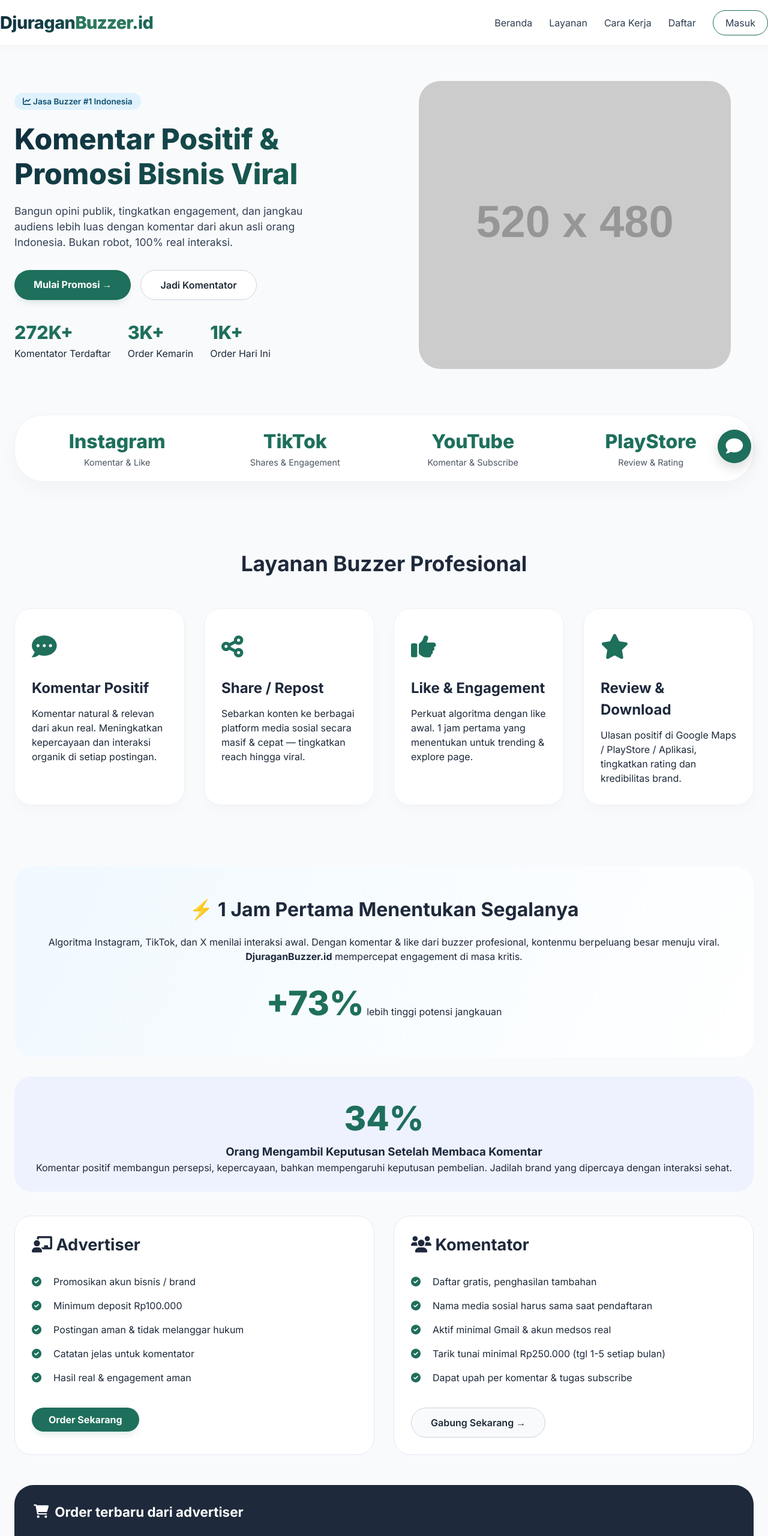
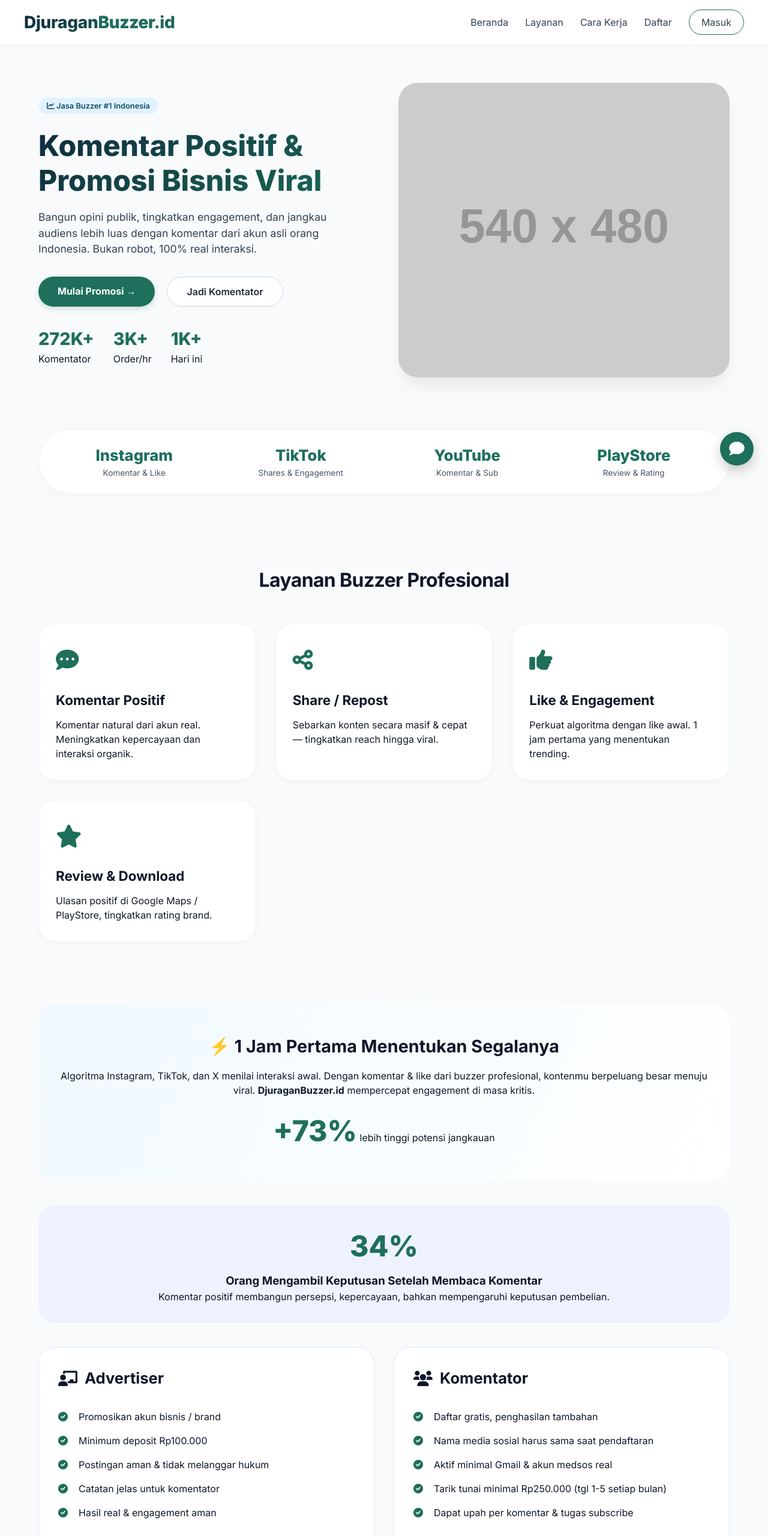
Before and after one commit to Morankz33/djuraganbuzzer, a plain HTML site: page index.html in a window 1280 px wide. Shown: the top 2560 px of the page at 60% size. Drawn offline with Linux system fonts and the light colour scheme; placeholder pictures from the web are drawn by us.

Commit message:
Update index.html

```diff
--- a/index.html
+++ b/index.html
@@ -6,7 +6,7 @@
   <title>DjuraganBuzzer.id | Jasa Buzzer Komen Positif & Promosi Bisnis</title>
   <!-- Google Fonts -->
   <link href="https://fonts.googleapis.com/css2?family=Inter:opsz,wght@14..32,300;14..32,400;14..32,600;14..32,700;14..32,800&display=swap" rel="stylesheet">
-  <!-- Font Awesome 6 (free) -->
+  <!-- Font Awesome 6 -->
   <link rel="stylesheet" href="https://cdnjs.cloudflare.com/ajax/libs/font-awesome/6.0.0-beta3/css/all.min.css">
   <style>
     * {
@@ -17,27 +17,26 @@
 
     body {
       font-family: 'Inter', sans-serif;
-      background: #f9fafc;
-      color: #1e293b;
+      background: #f8fafc;
+      color: #0f172a;
       line-height: 1.5;
       scroll-behavior: smooth;
     }
 
     .container {
-      max-width: 1280px;
+      max-width: 1200px;
       margin: 0 auto;
       padding: 0 24px;
     }
 
-    /* Header & Nav */
+    /* Navbar */
     .navbar {
-      background: white;
-      box-shadow: 0 4px 20px rgba(0,0,0,0.02), 0 1px 2px rgba(0,0,0,0.03);
+      background: rgba(255,255,255,0.98);
+      backdrop-filter: blur(4px);
+      box-shadow: 0 1px 3px rgba(0,0,0,0.05);
       position: sticky;
       top: 0;
       z-index: 50;
-      backdrop-filter: blur(2px);
-      background: rgba(255,255,255,0.96);
     }
     .nav-container {
       display: flex;
@@ -45,45 +44,45 @@
       justify-content: space-between;
       flex-wrap: wrap;
       padding: 16px 0;
+      gap: 16px;
     }
     .logo {
-      font-size: 1.8rem;
+      font-size: 1.75rem;
       font-weight: 800;
       background: linear-gradient(135deg, #0f2b3d, #1e6f5c);
       -webkit-background-clip: text;
       background-clip: text;
       color: transparent;
-      letter-spacing: -0.5px;
+      letter-spacing: -0.3px;
     }
     .logo span {
-      color: #2c7a5e;
+      color: #1e6f5c;
       background: none;
-      -webkit-background-clip: unset;
     }
     .nav-links {
       display: flex;
       gap: 28px;
       align-items: center;
+      flex-wrap: wrap;
     }
     .nav-links a {
       text-decoration: none;
       font-weight: 500;
-      color: #2c3e50;
+      color: #334155;
       transition: 0.2s;
     }
     .nav-links a:hover {
       color: #1e6f5c;
     }
-    .btn-outline-light {
+    .btn-outline {
       border: 1.5px solid #1e6f5c;
       background: transparent;
       padding: 8px 20px;
       border-radius: 40px;
       font-weight: 600;
       color: #1e6f5c;
-      transition: 0.2s;
     }
-    .btn-outline-light:hover {
+    .btn-outline:hover {
       background: #1e6f5c;
       color: white;
     }
@@ -97,15 +96,14 @@
       font-weight: 700;
       color: white;
       cursor: pointer;
-      transition: all 0.25s ease;
-      box-shadow: 0 8px 14px -6px rgba(30,111,92,0.2);
+      transition: 0.2s;
       display: inline-block;
       text-decoration: none;
+      box-shadow: 0 4px 10px rgba(30,111,92,0.2);
     }
     .btn-primary:hover {
       background: #0f5a49;
       transform: translateY(-2px);
-      box-shadow: 0 12px 20px -8px rgba(30,111,92,0.3);
     }
     .btn-secondary {
       background: white;
@@ -115,9 +113,8 @@
       font-weight: 600;
       color: #1f2937;
       transition: 0.2s;
-      cursor: pointer;
+      display: inline-block;
       text-decoration: none;
-      display: inline-block;
     }
     .btn-secondary:hover {
       background: #f1f5f9;
@@ -126,26 +123,23 @@
 
     /* Hero */
     .hero {
-      padding: 60px 0 40px;
+      padding: 64px 0 48px;
     }
     .hero-grid {
-      display: flex;
-      flex-wrap: wrap;
+      display: grid;
+      grid-template-columns: 1fr 1fr;
+      gap: 48px;
       align-items: center;
-      gap: 40px;
-    }
-    .hero-content {
-      flex: 1;
     }
     .hero-badge {
       background: #e0f2fe;
       color: #0c4e6e;
-      display: inline-block;
       padding: 4px 14px;
       border-radius: 50px;
-      font-size: 0.85rem;
+      font-size: 0.8rem;
       font-weight: 600;
-      margin-bottom: 20px;
+      display: inline-block;
+      margin-bottom: 24px;
     }
     .hero-content h1 {
       font-size: 3rem;
@@ -161,63 +155,62 @@
       font-size: 1.1rem;
       color: #334155;
       margin-bottom: 32px;
-      max-width: 550px;
+      max-width: 500px;
     }
     .hero-stats {
       display: flex;
-      gap: 28px;
+      gap: 32px;
       margin-top: 32px;
     }
     .stat-item h3 {
-      font-size: 1.9rem;
+      font-size: 1.8rem;
       font-weight: 800;
       color: #1e6f5c;
     }
-    .hero-image {
-      flex: 1;
-      text-align: center;
-    }
     .hero-image img {
-      max-width: 100%;
-      border-radius: 36px;
+      width: 100%;
+      border-radius: 32px;
+      box-shadow: 0 20px 30px -12px rgba(0,0,0,0.1);
     }
 
     /* Stats ribbon */
     .stats-ribbon {
       background: white;
-      border-radius: 48px;
-      padding: 20px 32px;
-      box-shadow: 0 12px 30px rgba(0,0,0,0.03);
+      border-radius: 56px;
+      padding: 24px 32px;
       display: flex;
       justify-content: space-between;
       flex-wrap: wrap;
-      margin: 30px 0 40px;
-      gap: 20px;
+      gap: 24px;
+      margin: 32px 0 56px;
+      box-shadow: 0 8px 20px rgba(0,0,0,0.02);
       border: 1px solid #eef2ff;
     }
     .ribbon-item {
       text-align: center;
       flex: 1;
+      min-width: 100px;
     }
     .ribbon-item .number {
-      font-size: 2rem;
+      font-size: 1.6rem;
       font-weight: 800;
       color: #1e6f5c;
     }
     .ribbon-item .label {
-      font-size: 0.9rem;
-      color: #4b5563;
+      font-size: 0.85rem;
+      color: #475569;
     }
 
-    /* Section */
+    /* Section umum */
     .section {
-      padding: 70px 0;
+      padding: 64px 0;
     }
     .section-title {
-      font-size: 2.2rem;
+      font-size: 2rem;
       font-weight: 700;
       text-align: center;
       margin-bottom: 48px;
+      letter-spacing: -0.02em;
     }
     .grid-2col {
       display: grid;
@@ -228,65 +221,70 @@
       background: white;
       border-radius: 28px;
       padding: 32px 28px;
-      box-shadow: 0 10px 25px -5px rgba(0, 0, 0, 0.03);
-      transition: all 0.3s;
+      box-shadow: 0 5px 15px rgba(0,0,0,0.02);
+      transition: all 0.25s;
       border: 1px solid #edf2f7;
     }
     .card:hover {
-      transform: translateY(-6px);
-      box-shadow: 0 20px 30px -12px rgba(0, 0, 0, 0.08);
+      transform: translateY(-4px);
+      box-shadow: 0 20px 25px -12px rgba(0,0,0,0.08);
       border-color: #cbd5e1;
     }
     .card-icon {
-      font-size: 2.6rem;
+      font-size: 2.4rem;
       color: #1e6f5c;
       margin-bottom: 20px;
     }
     .card h3 {
-      font-size: 1.5rem;
+      font-size: 1.4rem;
       margin-bottom: 12px;
+      font-weight: 700;
     }
 
-    /* Testimonial / insight blocks */
+    /* Insight block */
     .insight-block {
       background: linear-gradient(115deg, #f0f9ff 0%, #ffffff 100%);
       border-radius: 32px;
       padding: 48px 36px;
-      margin: 32px 0;
+      margin: 40px 0;
       text-align: center;
     }
     .insight-block h3 {
-      font-size: 2rem;
+      font-size: 1.8rem;
       font-weight: 700;
-      margin-bottom: 18px;
+      margin-bottom: 16px;
     }
     .insight-number {
-      font-size: 3.5rem;
+      font-size: 3rem;
       font-weight: 800;
       color: #1e6f5c;
     }
 
-    /* Roles grid (advertiser & komentator) */
+    /* Role cards */
     .roles-flex {
-      display: flex;
-      flex-wrap: wrap;
+      display: grid;
+      grid-template-columns: repeat(auto-fit, minmax(300px, 1fr));
       gap: 32px;
-      margin-top: 20px;
+      margin: 32px 0;
     }
     .role-card {
-      flex: 1;
       background: white;
       border-radius: 28px;
-      padding: 28px;
+      padding: 32px;
       border: 1px solid #e2e8f0;
+      box-shadow: 0 4px 12px rgba(0,0,0,0.02);
     }
     .role-card h4 {
-      font-size: 1.7rem;
-      margin-bottom: 20px;
+      font-size: 1.6rem;
+      margin-bottom: 24px;
       font-weight: 700;
+      display: flex;
+      align-items: center;
+      gap: 12px;
     }
     .role-card ul {
       list-style: none;
+      margin-bottom: 32px;
     }
     .role-card li {
       padding: 8px 0;
@@ -296,81 +294,100 @@
     }
     .role-card li i {
       color: #1e6f5c;
-      width: 24px;
+      width: 22px;
     }
 
     /* Live orders */
     .live-orders {
-      background: #1e293b;
+      background: #0f172a;
       color: white;
       border-radius: 32px;
-      padding: 28px 32px;
-      margin: 50px 0;
+      padding: 32px 36px;
+      margin: 56px 0;
     }
     .live-orders h3 {
-      font-size: 1.4rem;
+      font-size: 1.3rem;
       margin-bottom: 24px;
       display: flex;
       align-items: center;
       gap: 10px;
     }
-    .order-marquee {
+    .order-list {
       display: flex;
       flex-wrap: wrap;
-      gap: 20px;
-      justify-content: space-between;
+      gap: 16px;
     }
     .order-item {
-      background: rgba(255,255,255,0.1);
+      background: rgba(255,255,255,0.12);
       border-radius: 40px;
-      padding: 6px 18px;
+      padding: 8px 20px;
       font-size: 0.85rem;
       font-weight: 500;
+    }
+
+    /* CTA */
+    .cta-section {
+      text-align: center;
+      margin: 48px auto 80px;
+    }
+    .cta-section h2 {
+      font-size: 2rem;
+      font-weight: 700;
+      margin-bottom: 16px;
+    }
+    .cta-buttons {
+      display: flex;
+      gap: 20px;
+      justify-content: center;
+      flex-wrap: wrap;
+      margin-top: 24px;
     }
 
     /* Footer */
     footer {
       background: #0f172a;
       color: #cbd5e1;
-      padding: 48px 0 24px;
+      padding: 56px 0 32px;
       margin-top: 40px;
     }
     .footer-grid {
-      display: flex;
-      flex-wrap: wrap;
-      justify-content: space-between;
+      display: grid;
+      grid-template-columns: repeat(auto-fit, minmax(200px, 1fr));
       gap: 40px;
     }
     .footer-col p {
       max-width: 260px;
       margin-top: 12px;
+      font-size: 0.9rem;
     }
     .footer-col h4 {
       color: white;
       margin-bottom: 20px;
+      font-size: 1.1rem;
     }
     .footer-col a {
       color: #94a3b8;
       text-decoration: none;
       display: block;
       margin-bottom: 10px;
+      font-size: 0.9rem;
     }
     .footer-col a:hover {
       color: #cbd5e1;
     }
     .copyright {
       border-top: 1px solid #1e293b;
-      padding-top: 24px;
+      padding-top: 28px;
       text-align: center;
-      margin-top: 40px;
+      margin-top: 48px;
       font-size: 0.8rem;
     }
 
-    /* floating chat */
+    /* Floating chat */
     .floating-chat {
       position: fixed;
-      bottom: 28px;
-      right: 28px;
+      bottom: 24px;
+      right: 24px;
       background: #1e6f5c;
       width: 56px;
       height: 56px;
@@ -378,13 +395,13 @@
       display: flex;
       align-items: center;
       justify-content: center;
-      box-shadow: 0 8px 20px rgba(0,0,0,0.15);
+      box-shadow: 0 8px 20px rgba(0,0,0,0.2);
       cursor: pointer;
       transition: 0.2s;
       z-index: 99;
     }
     .floating-chat i {
-      font-size: 1.8rem;
+      font-size: 1.6rem;
       color: white;
     }
     .floating-chat:hover {
@@ -392,23 +409,42 @@
       transform: scale(1.02);
     }
 
-    @media (max-width: 768px) {
+    /* Responsive */
+    @media (max-width: 900px) {
+      .hero-grid {
+        grid-template-columns: 1fr;
+        text-align: center;
+        gap: 32px;
+      }
+      .hero-content p {
+        margin-left: auto;
+        margin-right: auto;
+      }
+      .hero-stats {
+        justify-content: center;
+      }
+      .hero-image {
+        order: -1;
+      }
+      .stats-ribbon {
+        border-radius: 32px;
+      }
+      .section-title {
+        font-size: 1.7rem;
+      }
+    }
+    @media (max-width: 640px) {
       .nav-container {
         flex-direction: column;
-        gap: 15px;
       }
       .hero-content h1 {
-        font-size: 2.2rem;
+        font-size: 2rem;
       }
-      .section-title {
-        font-size: 1.8rem;
+      .insight-block {
+        padding: 32px 20px;
       }
-      .stats-ribbon {
-        flex-direction: column;
-        text-align: center;
-      }
-      .hero-stats {
-        flex-wrap: wrap;
+      .live-orders {
+        padding: 24px;
       }
     }
   </style>
@@ -424,41 +460,41 @@
       <a href="#">Layanan</a>
       <a href="#">Cara Kerja</a>
       <a href="#">Daftar</a>
-      <a href="#" class="btn-outline-light">Masuk</a>
+      <a href="#" class="btn-outline">Masuk</a>
     </div>
   </div>
 </div>
 
 <main>
-  <!-- Hero section -->
+  <!-- Hero Section -->
   <section class="hero">
     <div class="container hero-grid">
       <div class="hero-content">
         <div class="hero-badge"><i class="fas fa-chart-line"></i> Jasa Buzzer #1 Indonesia</div>
         <h1>Komentar Positif & <br>Promosi Bisnis Viral</h1>
         <p>Bangun opini publik, tingkatkan engagement, dan jangkau audiens lebih luas dengan komentar dari akun asli orang Indonesia. Bukan robot, 100% real interaksi.</p>
-        <div style="display: flex; gap: 16px; flex-wrap: wrap;">
+        <div class="cta-buttons" style="justify-content: flex-start; margin-top: 0;">
           <a href="#" class="btn-primary">Mulai Promosi →</a>
           <a href="#" class="btn-secondary">Jadi Komentator</a>
         </div>
         <div class="hero-stats">
-          <div class="stat-item"><h3>272K+</h3><span>Komentator Terdaftar</span></div>
-          <div class="stat-item"><h3>3K+</h3><span>Order Kemarin</span></div>
-          <div class="stat-item"><h3>1K+</h3><span>Order Hari Ini</span></div>
+          <div class="stat-item"><h3>272K+</h3><span>Komentator</span></div>
+          <div class="stat-item"><h3>3K+</h3><span>Order/hr</span></div>
+          <div class="stat-item"><h3>1K+</h3><span>Hari ini</span></div>
         </div>
       </div>
       <div class="hero-image">
-        <img src="https://placehold.co/520x480/eef2ff/1e6f5c?text=+Social+Media+Engagement" alt="Social Media Buzz">
+        <img src="https://placehold.co/540x480/eef2ff/1e6f5c?text=+Social+Media+Engagement" alt="Social Media Buzz">
       </div>
     </div>
   </section>
 
-  <!-- Statistic ribbon -->
+  <!-- Stats ribbon -->
   <div class="container">
     <div class="stats-ribbon">
       <div class="ribbon-item"><div class="number">Instagram</div><div class="label">Komentar & Like</div></div>
       <div class="ribbon-item"><div class="number">TikTok</div><div class="label">Shares & Engagement</div></div>
-      <div class="ribbon-item"><div class="number">YouTube</div><div class="label">Komentar & Subscribe</div></div>
+      <div class="ribbon-item"><div class="number">YouTube</div><div class="label">Komentar & Sub</div></div>
       <div class="ribbon-item"><div class="number">PlayStore</div><div class="label">Review & Rating</div></div>
     </div>
   </div>
@@ -471,46 +507,46 @@
         <div class="card">
           <div class="card-icon"><i class="fas fa-comment-dots"></i></div>
           <h3>Komentar Positif</h3>
-          <p>Komentar natural & relevan dari akun real. Meningkatkan kepercayaan dan interaksi organik di setiap postingan.</p>
+          <p>Komentar natural dari akun real. Meningkatkan kepercayaan dan interaksi organik.</p>
         </div>
         <div class="card">
           <div class="card-icon"><i class="fas fa-share-alt"></i></div>
           <h3>Share / Repost</h3>
-          <p>Sebarkan konten ke berbagai platform media sosial secara masif & cepat — tingkatkan reach hingga viral.</p>
+          <p>Sebarkan konten secara masif & cepat — tingkatkan reach hingga viral.</p>
         </div>
         <div class="card">
           <div class="card-icon"><i class="fas fa-thumbs-up"></i></div>
           <h3>Like & Engagement</h3>
-          <p>Perkuat algoritma dengan like awal. 1 jam pertama yang menentukan untuk trending & explore page.</p>
+          <p>Perkuat algoritma dengan like awal. 1 jam pertama yang menentukan trending.</p>
         </div>
         <div class="card">
           <div class="card-icon"><i class="fas fa-star"></i></div>
           <h3>Review & Download</h3>
-          <p>Ulasan positif di Google Maps / PlayStore / Aplikasi, tingkatkan rating dan kredibilitas brand.</p>
+          <p>Ulasan positif di Google Maps / PlayStore, tingkatkan rating brand.</p>
         </div>
       </div>
     </div>
   </div>
 
-  <!-- insight 1 jam pertama -->
+  <!-- Insight 1 jam pertama -->
   <div class="container">
     <div class="insight-block">
       <h3>⚡ 1 Jam Pertama Menentukan Segalanya</h3>
       <p>Algoritma Instagram, TikTok, dan X menilai interaksi awal. Dengan komentar & like dari buzzer profesional, kontenmu berpeluang besar menuju viral. <strong>DjuraganBuzzer.id</strong> mempercepat engagement di masa kritis.</p>
-      <div style="margin-top: 24px;"><span class="insight-number">+73%</span> <span style="font-weight:500;">lebih tinggi potensi jangkauan</span></div>
+      <div style="margin-top: 20px;"><span class="insight-number">+73%</span> <span style="font-weight:500;">lebih tinggi potensi jangkauan</span></div>
     </div>
   </div>
 
-  <!-- Statistik penting: 34% keputusan -->
+  <!-- Statistik penting -->
   <div class="container" style="margin-bottom: 40px;">
-    <div style="background: #eef2ff; border-radius: 28px; padding: 28px 32px; text-align: center;">
+    <div style="background: #eef2ff; border-radius: 28px; padding: 32px 28px; text-align: center;">
       <div class="insight-number">34%</div>
-      <h3 style="font-weight: 700;">Orang Mengambil Keputusan Setelah Membaca Komentar</h3>
-      <p>Komentar positif membangun persepsi, kepercayaan, bahkan mempengaruhi keputusan pembelian. Jadilah brand yang dipercaya dengan interaksi sehat.</p>
+      <h3 style="font-weight: 700; margin-top: 8px;">Orang Mengambil Keputusan Setelah Membaca Komentar</h3>
+      <p>Komentar positif membangun persepsi, kepercayaan, bahkan mempengaruhi keputusan pembelian.</p>
     </div>
   </div>
 
-  <!-- Peran: Advertiser vs Komentator -->
+  <!-- Peran Advertiser vs Komentator -->
   <div class="container">
     <div class="roles-flex">
       <div class="role-card">
@@ -522,7 +558,7 @@
           <li><i class="fas fa-check-circle"></i> Catatan jelas untuk komentator</li>
           <li><i class="fas fa-check-circle"></i> Hasil real & engagement aman</li>
         </ul>
-        <div style="margin-top: 30px;"><a href="#" class="btn-primary" style="padding: 8px 28px;">Order Sekarang</a></div>
+        <a href="#" class="btn-primary" style="padding: 10px 28px; display: inline-block;">Order Sekarang</a>
       </div>
       <div class="role-card">
         <h4><i class="fas fa-users"></i> Komentator</h4>
@@ -533,32 +569,32 @@
           <li><i class="fas fa-check-circle"></i> Tarik tunai minimal Rp250.000 (tgl 1-5 setiap bulan)</li>
           <li><i class="fas fa-check-circle"></i> Dapat upah per komentar & tugas subscribe</li>
         </ul>
-        <div style="margin-top: 30px;"><a href="#" class="btn-secondary" style="background:#f8fafc;">Gabung Sekarang →</a></div>
+        <a href="#" class="btn-secondary" style="background:#f8fafc; display: inline-block;">Gabung Sekarang →</a>
       </div>
     </div>
   </div>
 
-  <!-- Live order activity (simulasi order terbaru) -->
+  <!-- Live Order Activity -->
   <div class="container">
     <div class="live-orders">
       <h3><i class="fas fa-shopping-cart"></i> Order terbaru dari advertiser</h3>
-      <div class="order-marquee">
+      <div class="order-list">
         <span class="order-item">Instagram Komen 20 ⏱️ 13 menit lalu</span>
         <span class="order-item">YouTube Komen 100 ⏱️ 55 menit lalu</span>
         <span class="order-item">PlayStore Review 500 ⏱️ 5 menit lalu</span>
         <span class="order-item">1000 subscribers YT ⏱️ 3 menit lalu</span>
-        <span class="order-item">Kampanye Posting TikTok 200 ⏱️ 20 menit lalu</span>
+        <span class="order-item">Kampanye TikTok 200 ⏱️ 20 menit lalu</span>
         <span class="order-item">Share Twitter 100 ⏱️ 48 menit lalu</span>
       </div>
-      <p style="font-size:0.8rem; margin-top:20px; opacity:0.7;">* Live activity real dari platform DjuraganBuzzer.id</p>
+      <p style="font-size:0.8rem; margin-top: 24px; opacity:0.7;">* Live activity real dari platform DjuraganBuzzer.id</p>
     </div>
   </div>
 
-  <!-- CTA terakhir -->
-  <div class="container" style="text-align: center; margin: 30px auto 60px;">
-    <h2 style="font-size: 2rem; font-weight: 700;">Siap Meningkatkan Brand Awareness?</h2>
+  <!-- CTA Akhir -->
+  <div class="container cta-section">
+    <h2>Siap Meningkatkan Brand Awareness?</h2>
     <p style="max-width: 600px; margin: 16px auto;">Dapatkan komentar positif dari ribuan kontributor se-Indonesia. Aman, real, dan tanpa risiko spam.</p>
-    <div style="display: flex; gap: 20px; justify-content: center; flex-wrap: wrap; margin-top: 20px;">
+    <div class="cta-buttons">
       <a href="#" class="btn-primary">Konsultasi Gratis</a>
       <a href="#" class="btn-secondary">Lihat Paket Layanan</a>
     </div>
@@ -571,7 +607,7 @@
     <div class="footer-grid">
       <div class="footer-col">
         <div class="logo" style="color:white; background:white; -webkit-background-clip: unset;">DjuraganBuzzer.id</div>
-        <p>Jasa buzzer komen positif dan promosi media sosial dengan akun asli Indonesia. Meningkatkan interaksi digital secara organik.</p>
+        <p>Jasa buzzer komen positif dan promosi media sosial dengan akun asli Indonesia.</p>
       </div>
       <div class="footer-col">
         <h4>Layanan</h4>
@@ -589,7 +625,7 @@
       </div>
       <div class="footer-col">
         <h4>Kontak</h4>
-        <p><i class="fas fa-map-marker-alt"></i> Jalan Cimanuk No. 6 Bandung - Jawa Barat</p>
+        <p><i class="fas fa-map-marker-alt"></i> Jalan Cimanuk No. 6 Bandung</p>
         <p><i class="fas fa-envelope"></i> support@djuraganbuzzer.id</p>
       </div>
     </div>
@@ -599,19 +635,15 @@
   </div>
 </footer>
 
-<!-- Floating chat button -->
+<!-- Floating Chat -->
 <div class="floating-chat" id="chatBtn">
   <i class="fas fa-comment"></i>
 </div>
 
 <script>
-  // Simulasi alert untuk tombol chat
-  const chatBtn = document.getElementById('chatBtn');
-  chatBtn.addEventListener('click', () => {
+  document.getElementById('chatBtn').addEventListener('click', () => {
     alert('💬 Halo! Tim support DjuraganBuzzer.id siap membantu promo bisnis Anda. (Demo interaktif)');
   });
-  // efek animasi hover untuk tombol2
-  console.log('DjuraganBuzzer.id clone UI siap!');
 </script>
 </body>
 </html>
```
